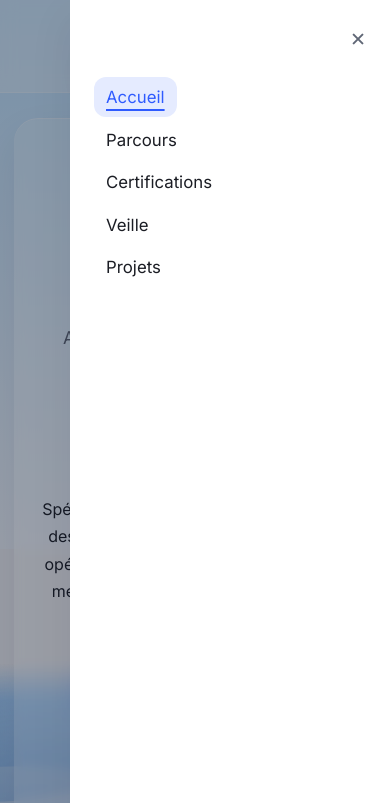
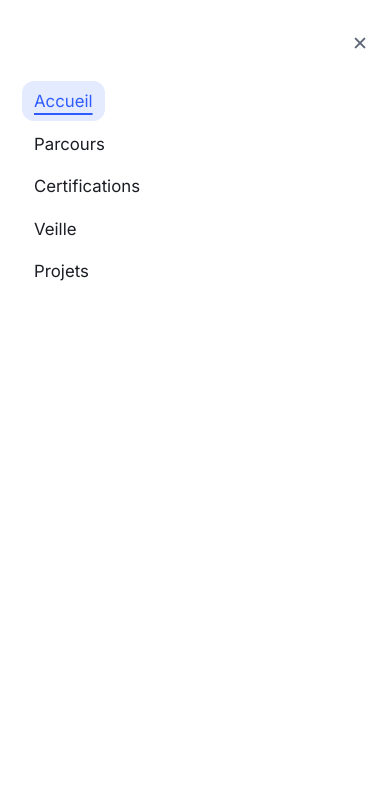
Before and after one commit to Swapshadow/portfolio, a plain HTML site: page index.html in a window 390 px wide. Both pictures are taken after a click on the button 282 px from the left and 62 px from the top of the page. Shown: the top 803 px of the page. Drawn offline with Linux system fonts and the light colour scheme.

Commit message:
Improve mobile menu overlay stability

```diff
--- a/script.js
+++ b/script.js
@@ -124,15 +124,28 @@ function initMenu() {
 
   if (!toggle || !menu) return;
 
+  let scrollPosition = 0;
+
   const setMenuState = (isOpen) => {
-    menu.classList.toggle('is-open', isOpen);
+    menu.classList.toggle('open', isOpen);
     toggle.setAttribute('aria-expanded', String(isOpen));
     menu.setAttribute('aria-hidden', String(!isOpen));
     document.body.classList.toggle('menu-open', isOpen);
+    if (isOpen) {
+      scrollPosition = window.scrollY || window.pageYOffset;
+      document.body.style.top = `-${scrollPosition}px`;
+      document.body.style.position = 'fixed';
+      document.body.style.width = '100%';
+    } else {
+      document.body.style.position = '';
+      document.body.style.top = '';
+      document.body.style.width = '';
+      window.scrollTo(0, scrollPosition);
+    }
   };
 
   toggle.addEventListener('click', () => {
-    setMenuState(!menu.classList.contains('is-open'));
+    setMenuState(!menu.classList.contains('open'));
   });
 
   close?.addEventListener('click', () => setMenuState(false));
@@ -148,7 +161,7 @@ function initMenu() {
   });
 
   document.addEventListener('keydown', (event) => {
-    if (event.key === 'Escape' && menu.classList.contains('is-open')) {
+    if (event.key === 'Escape' && menu.classList.contains('open')) {
       setMenuState(false);
     }
   });
--- a/style.css
+++ b/style.css
@@ -810,7 +810,7 @@ body[data-animations="off"] .reveal-on-scroll {
   z-index: 1200;
 }
 
-.site-nav.is-open {
+.site-nav.open {
   opacity: 1;
   visibility: visible;
   pointer-events: auto;
@@ -819,7 +819,8 @@ body[data-animations="off"] .reveal-on-scroll {
 .site-nav-panel {
   background: var(--surface);
   width: min(320px, 88vw);
-  height: 100%;
+  height: 100dvh;
+  min-height: 100vh;
   padding: 28px 24px;
   box-shadow: var(--shadow);
   opacity: 0;
@@ -827,10 +828,12 @@ body[data-animations="off"] .reveal-on-scroll {
   display: flex;
   flex-direction: column;
   gap: 32px;
+  overflow-y: auto;
+  -webkit-overflow-scrolling: touch;
   transition: background-color 0.3s ease, color 0.3s ease, border-color 0.3s ease, transform 0.3s ease, opacity 0.3s ease;
 }
 
-.site-nav.is-open .site-nav-panel {
+.site-nav.open .site-nav-panel {
   transform: translateX(0);
   opacity: 1;
 }
@@ -1556,6 +1559,20 @@ body[data-animations="off"] .reveal-on-scroll {
 
   .menu-toggle-label {
     display: none;
+  }
+
+  .site-nav {
+    height: 100dvh;
+    min-height: 100vh;
+    touch-action: none;
+  }
+
+  .site-nav-panel {
+    width: 100%;
+    max-width: 100%;
+    height: 100dvh;
+    min-height: 100vh;
+    padding: 32px 22px calc(32px + env(safe-area-inset-bottom));
   }
 
   .footer-content {
```
